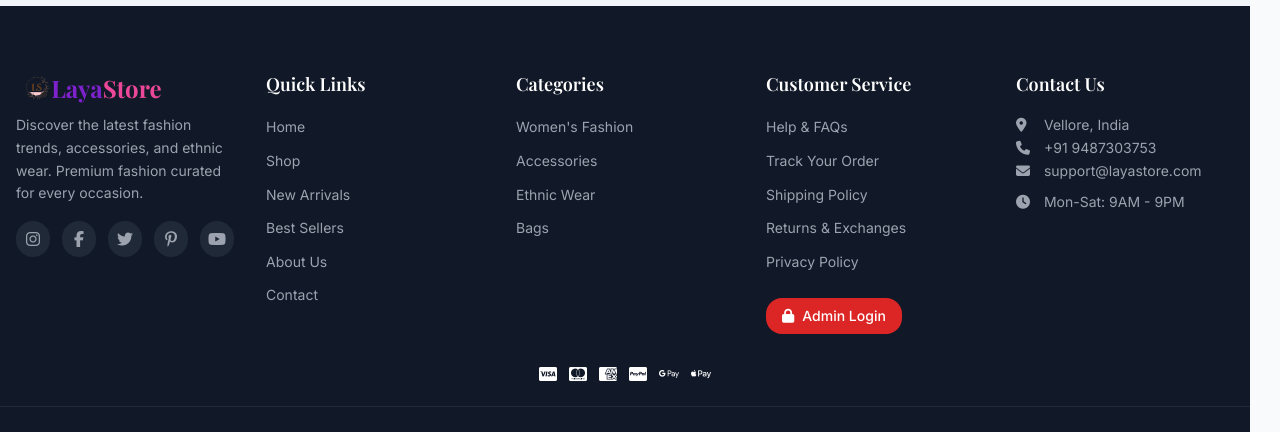
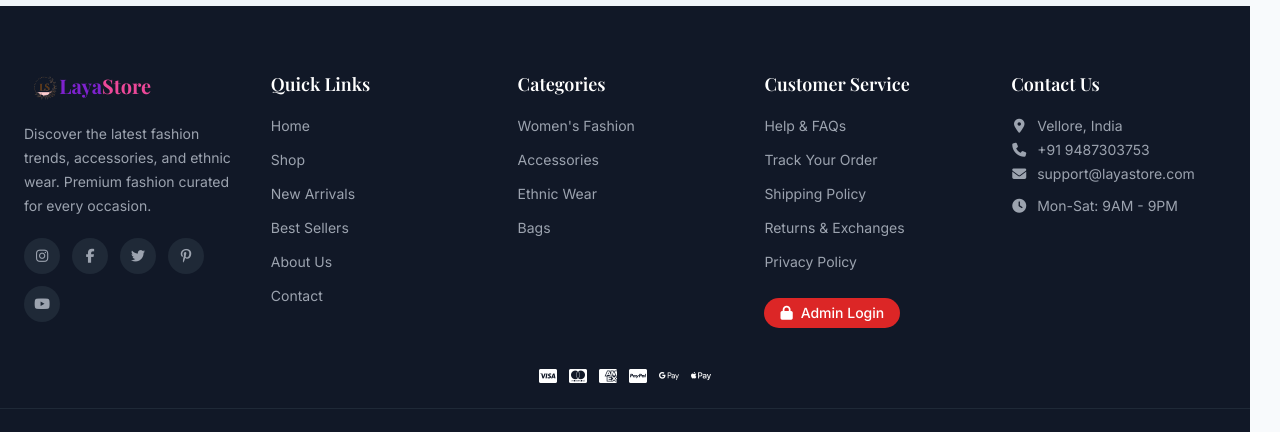
Before and after one commit to lavanya2207003/ECommerce-Website, a React (Vite) app in the folder react-app/: page / in a window 1280 px wide. Shown: the part 3155-3587 px from the top of the page. Built offline with nearby package versions, Linux system fonts and the light colour scheme; no server answers.

Commit message:
fix: align and balance footer sections with consistent spacing and responsive layout

```diff
--- a/react-app/src/index.css
+++ b/react-app/src/index.css
@@ -560,34 +560,54 @@
 
   @layer components {
     .footer { @apply bg-gray-900 text-white pt-16 pb-6; }
-    .footer-container { @apply max-w-7xl mx-auto px-4 grid grid-cols-1 md:grid-cols-2 lg:grid-cols-5 gap-8 mb-8; }
-    .footer-section h3 { font-family: var(--font-serif); @apply text-lg font-semibold mb-4; }
-    .footer-section p { @apply text-sm text-gray-400 leading-relaxed; }
-    .footer-section p i { @apply w-4 mr-2; }
+    .footer-container { @apply max-w-7xl mx-auto px-4 lg:px-6 grid grid-cols-1 sm:grid-cols-2 lg:grid-cols-5 gap-8 lg:gap-6 xl:gap-8 items-start mb-10; }
+    .footer-section { @apply flex flex-col items-start text-left w-full min-w-0; }
+    .footer-section h3 { font-family: var(--font-serif); @apply text-lg font-semibold leading-tight flex items-center; min-height: 28px; margin-bottom: 16px; }
+    .footer-section p { @apply text-sm text-gray-400 leading-6 break-words max-w-full; }
+    .footer-section p svg,
+    .footer-section p i { @apply w-4 h-4 shrink-0; display: inline-flex; align-items: center; justify-content: center; }
     .footer-timing { @apply mt-2; }
-    .footer-section ul { @apply list-none; }
-    .footer-section li { @apply mb-2; }
-    .footer-section li a { @apply text-sm text-gray-400 hover:text-white transition-colors; }
-    .footer-social { @apply flex gap-3 mt-4; }
+    .footer-section ul { @apply list-none flex flex-col gap-2.5 w-full; }
+    .footer-section li { @apply m-0 leading-none; }
+    .footer-section li a { @apply text-sm text-gray-400 hover:text-white transition-colors leading-5 inline-block py-0.5; }
+    /* Brand section */
+    .footer-section:first-child { @apply gap-0; }
+    .footer-section:first-child .footer-logo-wrap,
+    .footer-section:first-child > a { @apply flex items-center; min-height: 28px; margin-bottom: 16px; }
+    .footer .logo { @apply text-xl leading-none; }
+    .footer .logo img { @apply h-8 w-auto; }
+    .footer-social { @apply flex items-center gap-3 mt-5 flex-wrap; }
     .footer-social-icon {
-      @apply w-9 h-9 rounded-full bg-gray-800 flex items-center justify-center text-gray-400 transition-all;
+      @apply w-9 h-9 rounded-full bg-gray-800 flex items-center justify-center text-gray-400 transition-all shrink-0;
+      font-size: 14px; line-height: 1;
     }
     .footer-social-icon:hover { @apply bg-primary text-white translate-y-[-2px]; }
-    .footer-payments { @apply flex justify-center items-center gap-3 mb-6; }
+    .footer-social-icon svg { @apply w-4 h-4; }
+    /* Customer Service Admin button */
+    .footer-admin-btn { @apply inline-flex items-center justify-center gap-2 mt-6 px-4 py-2 bg-red-600 text-white text-sm font-medium rounded-lg transition-all duration-200 cursor-pointer self-start leading-none; }
+    .footer-admin-btn:hover { @apply bg-red-700 translate-y-[-1px] shadow-lg shadow-red-900/30; }
+    /* Contact Us - icons and text vertically centered */
+    .footer-section:last-child p { @apply flex items-center gap-2.5 leading-6; word-break: break-word; overflow-wrap: anywhere; }
+    .footer-section:last-child p svg { @apply w-4 h-4 text-gray-400 shrink-0; }
+    .footer-payments { @apply flex justify-center items-center gap-3 mb-6 flex-wrap; }
     .footer-payments svg,
     .footer-payments img { width: 38px; height: 24px; object-fit: contain; display: block; flex-shrink: 0; }
     .footer-bottom { @apply text-center pt-6 border-t border-gray-800; }
     .footer-bottom p { @apply text-xs text-gray-500; }
-    .footer-admin-btn { @apply inline-flex items-center gap-2 mt-4 px-4 py-2 bg-red-600 text-white text-sm font-medium rounded-lg transition-all duration-200 cursor-pointer; }
-    .footer-admin-btn:hover { @apply bg-red-700 translate-y-[-1px] shadow-lg shadow-red-900/30; }
 
     @media (max-width: 1024px) {
+      .footer { @apply pt-14 pb-6; }
+      .footer-container { @apply px-5 gap-6; }
+      .footer-section h3 { @apply text-base; min-height: 26px; margin-bottom: 14px; }
+      .footer-section li a { @apply text-[13px]; }
       .footer-payments svg,
       .footer-payments img { width: 36px; height: 22px; }
     }
     @media (max-width: 768px) {
-      .footer-container { @apply grid-cols-1 gap-8; }
-      .footer-payments { @apply flex-wrap; gap: 10px; }
+      .footer { @apply pt-12 pb-5; }
+      .footer-container { @apply grid-cols-2 gap-8 px-4; }
+      .footer-section h3 { @apply text-base; min-height: 24px; margin-bottom: 12px; }
+      .footer-payments { gap: 10px; }
       .footer-payments svg,
       .footer-payments img { width: 32px; height: 20px; }
     }
@@ -596,23 +616,37 @@
       .footer-payments svg,
       .footer-payments img { width: 30px; height: 19px; }
     }
+    @media (max-width: 425px) {
+      .footer-container { @apply gap-7; }
+      .footer-section p { @apply text-[13px] leading-5; }
+    }
+    @media (max-width: 390px) {
+      .footer-container { @apply gap-6; }
+      .footer-social { @apply gap-2.5; }
+    }
     @media (max-width: 375px) {
       .footer-payments svg,
       .footer-payments img { width: 28px; height: 17px; }
+      .footer-section h3 { @apply text-[15px]; }
     }
     @media (max-width: 360px) {
       .footer { @apply pt-10 pb-4; }
-      .footer-container { @apply px-3 gap-6; }
-      .footer-section h3 { @apply text-base mb-3; }
-      .footer-section p { @apply text-xs; }
+      .footer-container { @apply px-3 gap-6; grid-template-columns: 1fr; }
+      .footer-section h3 { @apply text-base mb-3; min-height: auto; }
+      .footer-section p { @apply text-xs leading-5; }
       .footer-section li a { @apply text-xs; }
+      .footer-social-icon { @apply w-8 h-8; font-size: 13px; }
       .footer-payments { gap: 8px; }
       .footer-bottom p { @apply text-[10px]; }
     }
     @media (max-width: 320px) {
+      .footer { @apply px-0; }
+      .footer-container { @apply px-3 gap-6; }
       .footer-payments svg,
       .footer-payments img { width: 26px; height: 16px; }
       .footer-payments { gap: 6px; }
+      .footer-social { @apply gap-2; }
+      .footer-social-icon { @apply w-8 h-8; }
     }
   }
 
```
